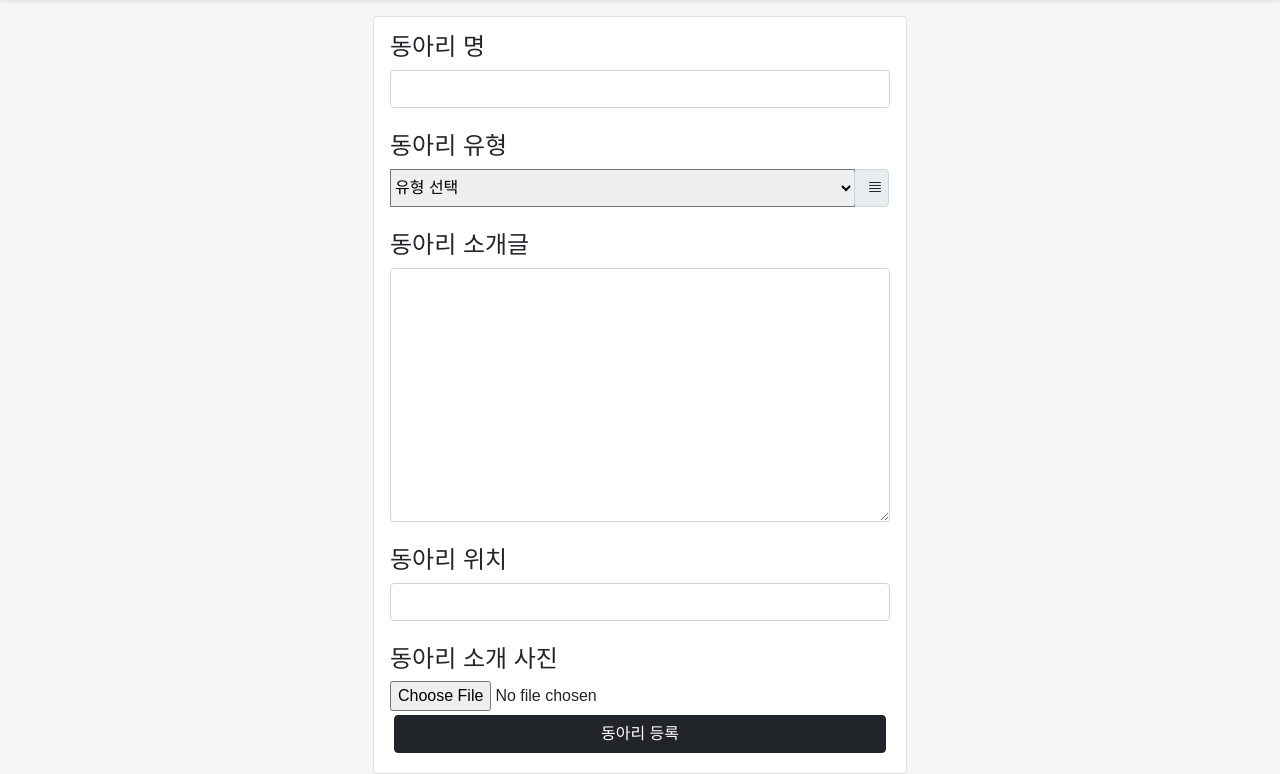
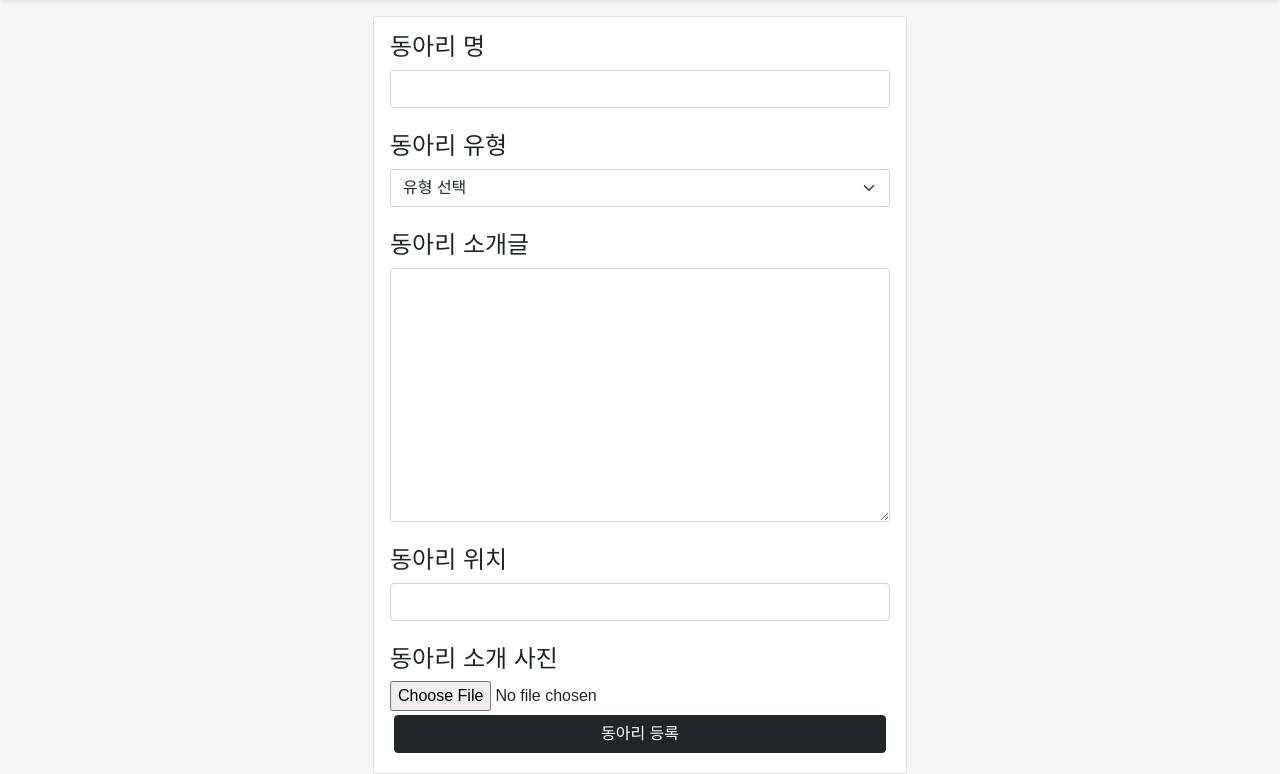
Before and after one commit to chakunyoung/mjuclub, a Django app: template app_club/templates/club_signup.html in a window 1280 px wide. Shown: the part 58-832 px from the top of the page. Run offline with Django 3.2, Linux system fonts and the light colour scheme; the template is opened without the code that fills it, so the values that code supplies are empty.

Commit message:
동아리 유형 option으로 수정2

```diff
--- a/app_club/templates/club_signup.html
+++ b/app_club/templates/club_signup.html
@@ -11,8 +11,7 @@
                 <br>
                 <h4>동아리 유형 </h4>
                 {#                <input type="text" class="form-control" name="club_info">#}
-                <div class="input-group" style="width: 100%" >
-                    <select class="custom-select" id="inputGroupSelect02" name="club_info" style="width: 93%">
+                <select class="form-select" aria-label="Default select example" name="club_info" style="width: 100%">
                     <option selected>유형 선택</option>
                     <option value="운동">운동</option>
                     <option value="사진">사진</option>
@@ -31,10 +30,6 @@
                     <option value="레저">레저</option>
                     <option value="기타">기타</option>
                 </select>
-                    <div class="input-group-append"  style="width: 7%">
-                        <label class="input-group-text" for="inputGroupSelect02"><i class="bi bi-justify"></i></label>
-                    </div>
-                </div>
 
                 <br>
                 <h4>동아리 소개글 </h4>
```
Also changed, not shown: app_club/templates/club_update.html (+1 -6 lines). Lines whose indentation alone changed are shown as unchanged.
